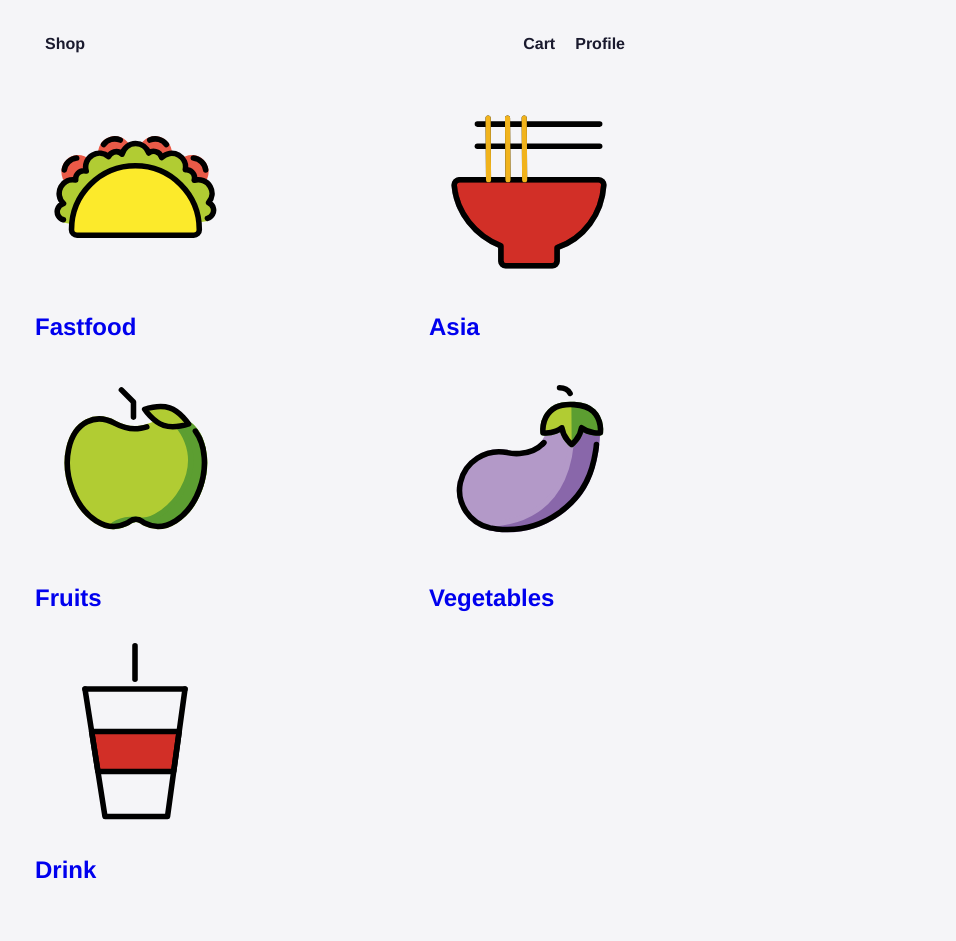
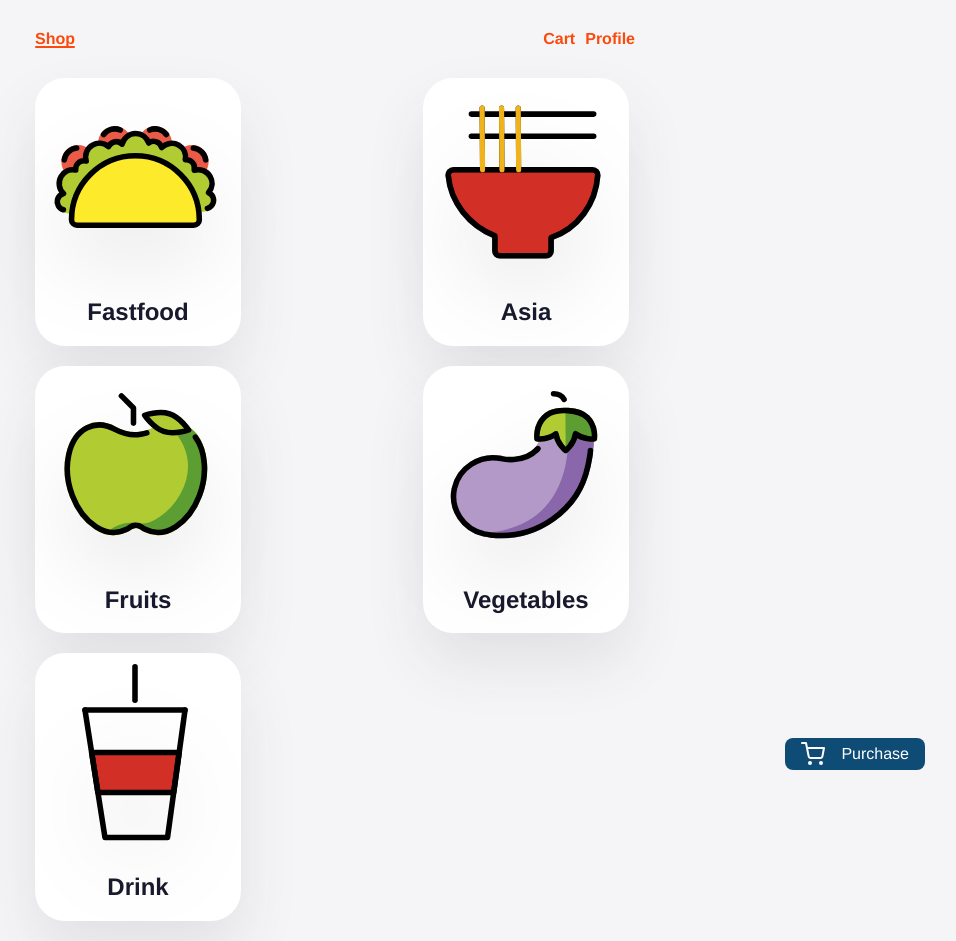
Before and after one commit to eugenekotovx/simple-shop-app, a Vue app: page /shop in a window 1280 px wide. Both pictures are taken after typing "Sample", "Sample" into the empty fields and a click on the button "Submit". Shown: the whole page, without its empty margins (305-1261 px from the left). Before the commit the page ends 904 px from the top, so only its background shows below. Built offline with nearby package versions, Linux system fonts and the light colour scheme; data requests are answered from the project's data file; what vue-js-modal would draw is missing.

Commit message:
refresh layout with css-styles

```diff
--- a/src/App.vue
+++ b/src/App.vue
@@ -5,6 +5,14 @@
       <UserMenu/>
     </div>
     <router-view/>
+    <router-link to="/order-create" class="purchase__button">
+      <BaseButton buttonClass="button-active">
+        <BaseIcon
+        :name="'cart'"
+        class="cart__icon"/>
+        Purchase
+      </BaseButton>
+    </router-link>
   </div>
 </template>
 
@@ -32,6 +40,14 @@ a {
   -moz-osx-font-smoothing: grayscale;
   font-weight: bold;
 }
+.cart__icon {
+  margin-right: 10px;
+}
+.purchase__button {
+  position: fixed;
+  bottom: 30px;
+  right: 50px;
+}
 .header {
   padding: 30px 0px;
   display: flex;
@@ -42,6 +58,7 @@ a {
 .container {
   max-width: 600px;
   margin: 0 auto;
+  position: relative;
 }
 
 .button {
--- a/src/components/NavBar.vue
+++ b/src/components/NavBar.vue
@@ -1,7 +1,7 @@
 <template lang="html">
   <div id="nav">
-    <router-link class="link" to="/shop" exact>Shop</router-link>
-    <router-link class="link" to="/cart" exact>Cart</router-link>
+    <router-link :active-class="'active'" class="link" to="/shop/">Shop</router-link>
+    <router-link :active-class="'active'" class="link" to="/cart" exact>Cart</router-link>
   </div>
 </template>
 
@@ -16,18 +16,35 @@ export default {
   display: flex;
   flex-direction: row;
   justify-content: space-between;
+  align-items: center;
+  margin-right: 10px;
  }
- .link {
-   text-decoration: none;
-   padding: 5px 10px;
-   border-radius: 10px;
-   font-weight: bold;
-   font-size: 16px;
-   color: #1a1a2e;
-   &:hover {
-     background-color: #0f4c75;
-     color: #bbe1fa;
+ .link, {
+   color: #FA4A0C;
+   position: relative;
+   &::before {
+     position: absolute;
+     content: '';
+     height: 2px;
+     background: #FA4A0C;
+     bottom: 0;
+     left: 0;
+     right: 100%;
+     border-radius: 4px;
+   }
+   &:hover::before {
+     right: 0;
      transition: .2s;
    }
  }
+  .active::before {
+    right: 0;
+  }
+
+ .cart__icon {
+   position: relative;
+   &:hover {
+     filter: drop-shadow(0px 0px 55px rgba(254, 32, 0, 0.3));
+   }
+ }
 </style>
--- a/src/components/ProductCard.vue
+++ b/src/components/ProductCard.vue
@@ -37,27 +37,43 @@ export default {
 </script>
 
 <style lang="scss" scoped >
+
+
   .product__img {
-    width: 150px;
-    height: 150px;
+    width: 100px;
+    height: 100px;
+    margin-left: 15px;
+    filter: drop-shadow(0px 0px 55px rgba(254, 32, 0, .3));
   }
-  .product{
+  .product {
    &__card {
      display: flex;
-     flex-direction: column;
+     flex-direction: row;
+     justify-content: space-between;
      margin-bottom: 40px;
-     border-radius: 25px;
-     padding: 20px 0;
+     border-radius: 30px;
+     padding: 20px 15px;
+     background-color: white;
+     box-shadow: 0px 30px 60px rgba(57, 57, 57, 0.1);
+     align-items: center;
      a {
         color: #1a1a2e;
+        flex-grow: 1;
      }
      margin-bottom: 10px;
+   }
+   &__description {
+     margin-left: 20px;
+   }
+   &__price {
+     color: red;
    }
    &__wrapper {
      display: flex;
      flex-direction: row;
-     justify-content: space-between;
      align-items:  center;
+     width: 100%;
    }
-  }
+
+}
 </style>
--- a/src/components/ProductControls.vue
+++ b/src/components/ProductControls.vue
@@ -62,19 +62,22 @@ export default {
 <style lang="scss" scoped >
   .cart__counter {
     max-width: 150px;
-  width: 100%;
     text-align: center;
   }
   .controls {
     display: flex;
+    background-color: #FA4A0C;
+    color: white;
+    padding: 4px;
+    border-radius: 30px;
     &__group {
       display: flex;
-    flex-direction: row;
-    justify-content: space-between;
       align-items: center;
+      justify-content: center;
     }
   }
   .sold-out {
     color: red;
+    margin-right: 20px;
   }
 </style>
--- a/src/components/UserMenu.vue
+++ b/src/components/UserMenu.vue
@@ -3,14 +3,21 @@
     <template v-if="this.$store.state.user.user.login === false">
       <BaseButton type="submit"
         @click="openRegistration"
-        name="button">Registration
+        name="button"
+        :buttonClass="'button-active'">Registration
       </BaseButton>
       <modal
       name="registration">
         <Registration/>
       </modal>
     </template>
-    <router-link v-else class="link" :to="{ name: 'user-show', params: { id : this.$store.state.user.user.id }}">Profile</router-link>
+    <router-link
+      :active-class="'link active'"
+      class="link"
+      v-else
+      :to="{ name: 'user-show', params: { id : this.$store.state.user.user.id }}">
+      Profile
+    </router-link>
   </div>
 </template>
 
--- a/src/views/CartShow.vue
+++ b/src/views/CartShow.vue
@@ -1,16 +1,12 @@
 <template lang="html">
   <div class="">
+    <div class="cart__price">
+      Total -
+      {{ cartTotalPrice }}
+    </div>
     <div v-for="product in cart.cart" :key="product.id">
       <ProductCard :product="product" />
     </div>
-    <div class="">
-      {{ cartTotalPrice }}
-    </div>
-    <h2>
-      <router-link to="/order-create">
-        <BaseButton buttonClass="button-active">Purchase</BaseButton>
-      </router-link>
-    </h2>
   </div>
 </template>
 
@@ -29,6 +25,11 @@ export default {
 }
 </script>
 
-<style lang="css" scoped >
-
+<style lang="scss" scoped >
+  .cart__price {
+    color: #FA4A0C;
+    font-size: 26px;
+    text-align: right;
+    margin-bottom: 20px;
+  }
 </style>
--- a/src/views/OrderCreate.vue
+++ b/src/views/OrderCreate.vue
@@ -10,13 +10,14 @@
        v-model="order.phoneNumber"
        :class="{ error: $v.order.phoneNumber.$error }"
        @blur="$v.order.phoneNumber.$touch()"
-     />
+       />
      <BaseInput
        type="text"
        v-model="order.address"
        :class="{ error: $v.order.address.$error }"
        @blur="$v.order.address.$touch()"
-       label="Address"/>
+       label="Address"
+       />
      <vSelect
        :options="countries"
        label="name"
@@ -31,7 +32,6 @@
         v-bind="attributes"
         v-on="events"
         @blur="$v.order.country.$touch()"
-
       />
       </template>
      </vSelect>
--- a/src/views/ProductShow.vue
+++ b/src/views/ProductShow.vue
@@ -1,10 +1,11 @@
 <template lang="html">
   <div class="">
     <div class="product">
-        <h1> {{ shop.product.name }}</h1>
-        <h2>{{ shop.product.price + '$'}}</h2>
       <div class="product__info">
-            <img class="product__img" :src="require(`@/assets/img/` + shop.product.name.split(' ').join('_') + '.png')" alt="">
+        <img class="product__img"
+        :src="require(`@/assets/img/` + shop.product.name.split(' ').join('_') + '.png')">
+        <h1 class="product__name"> {{ shop.product.name }}</h1>
+        <span class="product__price">{{ shop.product.price + '$'}}</span>
         <p class="product__description">
           {{shop.product.description}}
         </p>
@@ -34,12 +35,20 @@ export default {
   .product {
     display: flex;
     flex-direction: column;
+    &__name {
+      margin: 10px 0;
+    }
+    &__price {
+      color: #FA4A0C;
+    }
     &__info {
       display: flex;
       flex-direction: column;
+      text-align: center;
     }
     &__description {
-      text-align: center;
+      text-align: left;
+      opacity: .5;
     }
     &__img {
       max-width: 40%;
--- a/src/views/ProductsList.vue
+++ b/src/views/ProductsList.vue
@@ -1,13 +1,18 @@
 <template lang="html">
   <div class="">
     <h1>{{ $route.params.category }}</h1>
-    <div class="category" v-for="product in shop.category"  :key="product.id">
-      <ProductCard :category="$route.params.category" :product="product"/>
+    <div class="products">
+      <ProductCard
+      v-for="product in shop.category"
+      :key="product.id"
+      :category="$route.params.category"
+      :product="product"/>
     </div>
     <infinite-loading @infinite="infiniteHandler" spinner="waveDots">
       <div slot="no-results">We cant find this products....
         <router-link class="link" to="/shop">Back to shop page</router-link>
       </div>
+
     </infinite-loading>
   </div>
 </template>
--- a/src/views/Shop.vue
+++ b/src/views/Shop.vue
@@ -1,7 +1,7 @@
 <template>
   <div>
     <div class="category__wrapper">
-    <div v-for="category in shop.shop"  :key="category" class="category__title">
+    <div v-for="category in shop.shop"  :key="category" class="category__card">
       <router-link :to="{ name: 'products-list', params: {category : category }}">
         <BaseIcon class="category__img" :width="200" :height="200" :name="category" />
         <h2 >
@@ -35,11 +35,15 @@ export default {
       flex-wrap: wrap;
       justify-content: space-between;
     }
-    &__name {
+    &__card {
       color: #1a1a2e;
       text-decoration: none;
+      background: #ffffff;
       display: flex;
       margin-right: 6px;
+      margin-bottom: 20px;
+      border-radius: 30px;
+      box-shadow: 0px 30px 60px rgba(57, 57, 57, 0.1);
       a {
         text-decoration: none;
         color: #1a1a2e;
@@ -48,6 +52,9 @@ export default {
         text-align: center;
       }
     }
+    &__img {
+      filter: drop-shadow(0px 40px 40px rgba(0, 0, 0, 0.07));
+    }
   }
 
 </style>
```
Also changed, not shown: public/img/cart.svg, public/img/cart2.svg (added). Lines whose indentation alone changed are shown as unchanged.
